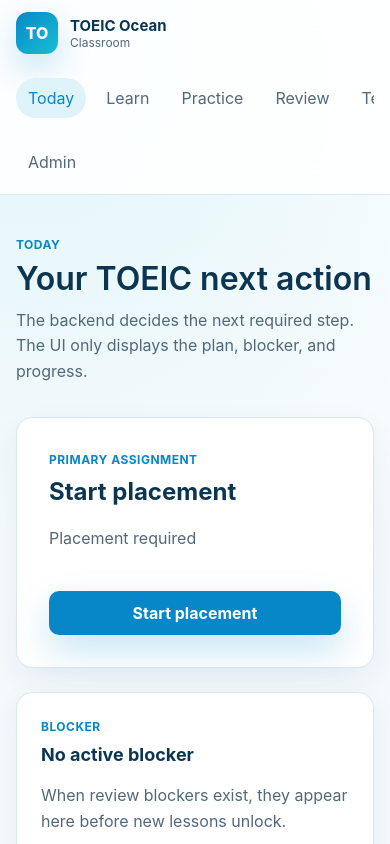
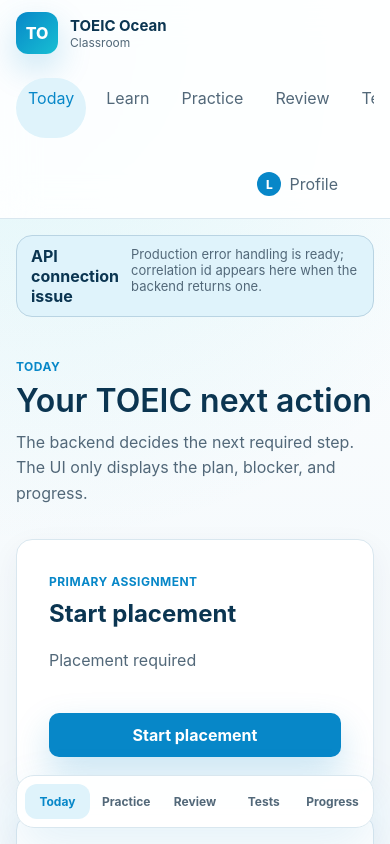
Before and after one commit to VoDaiLocz/clean-architecture-template, an Angular app in the folder frontend/: page /today in a window 390 px wide. Shown: the top 844 px of the page. Built offline with nearby package versions, Linux system fonts and the light colour scheme; no server answers.

Commit message:
feat(p7.2): build learner app shell

```diff
--- a/frontend/playwright.config.ts
+++ b/frontend/playwright.config.ts
@@ -5,6 +5,12 @@ export default defineConfig({
   retries: 0,
   workers: 1,
   reporter: 'list',
+  webServer: {
+    command: 'npm run dev',
+    url: 'http://localhost:4200',
+    reuseExistingServer: true,
+    timeout: 120_000,
+  },
   use: {
     trace: 'retain-on-failure',
   },
--- a/frontend/src/app/app.component.ts
+++ b/frontend/src/app/app.component.ts
@@ -4,6 +4,7 @@ import { RouterLink, RouterLinkActive, RouterOutlet } from '@angular/router';
 type NavItem = {
   label: string;
   path: string;
+  shortLabel?: string;
 };
 
 @Component({
@@ -11,7 +12,7 @@ type NavItem = {
   standalone: true,
   imports: [RouterLink, RouterLinkActive, RouterOutlet],
   template: `
-    <div class="app-shell">
+    <div class="app-shell" data-testid="AppShell">
       <header class="topbar">
         <a class="brand" routerLink="/today" aria-label="TOEIC Ocean Classroom home">
           <span class="brand-mark">TO</span>
@@ -21,7 +22,7 @@ type NavItem = {
           </span>
         </a>
 
-        <nav class="topnav" aria-label="Learner navigation">
+        <nav class="topnav" aria-label="Learner navigation" data-testid="LearnerNavigation">
           @for (item of learnerNav; track item.path) {
             <a
               [routerLink]="item.path"
@@ -31,21 +32,61 @@ type NavItem = {
               {{ item.label }}
             </a>
           }
+          <a routerLink="/practice" routerLinkActive="active">7-Part Overview</a>
         </nav>
 
-        <a class="admin-link" routerLink="/admin/source-inventory">Admin</a>
+        <div class="shell-actions">
+          <a class="admin-link" routerLink="/admin/source-inventory">Admin</a>
+          <details class="user-menu" data-testid="user-menu">
+            <summary>
+              <span class="avatar" aria-hidden="true">L</span>
+              <span>Profile</span>
+            </summary>
+            <div class="user-menu-panel">
+              <a routerLink="/progress">Profile</a>
+              <a routerLink="/progress">Settings</a>
+              <button type="button">Logout</button>
+            </div>
+          </details>
+        </div>
       </header>
 
-      <main class="route-shell">
+      <section class="global-error-banner" data-testid="global-error-banner" role="status">
+        <strong>API connection issue</strong>
+        <span>Production error handling is ready; correlation id appears here when the backend returns one.</span>
+      </section>
+
+      <main class="route-shell" aria-live="polite">
+        <div class="route-loading-skeleton" data-testid="route-loading-skeleton" aria-hidden="true">
+          <span></span>
+          <span></span>
+          <span></span>
+        </div>
         <router-outlet />
       </main>
+
+      <nav class="mobile-nav" aria-label="Mobile learner navigation" data-testid="mobile-learner-navigation">
+        @for (item of mobileNav; track item.path) {
+          <a [routerLink]="item.path" routerLinkActive="active">
+            {{ item.shortLabel ?? item.label }}
+          </a>
+        }
+      </nav>
     </div>
   `,
 })
 export class AppComponent {
   protected readonly learnerNav: NavItem[] = [
+    { label: 'Today', path: '/today', shortLabel: 'Today' },
+    { label: 'Learn', path: '/learn', shortLabel: 'Learn' },
+    { label: 'Practice', path: '/practice', shortLabel: 'Practice' },
+    { label: 'Review', path: '/review', shortLabel: 'Review' },
+    { label: 'Tests', path: '/tests', shortLabel: 'Tests' },
+    { label: 'Progress', path: '/progress', shortLabel: 'Progress' },
+  ];
+
+  protected readonly mobileNav: NavItem[] = [
     { label: 'Today', path: '/today' },
-    { label: 'Learn', path: '/learn' },
     { label: 'Practice', path: '/practice' },
     { label: 'Review', path: '/review' },
     { label: 'Tests', path: '/tests' },
--- a/frontend/src/app/app.routes.ts
+++ b/frontend/src/app/app.routes.ts
@@ -1,4 +1,6 @@
 import { Routes } from '@angular/router';
+
+import { ProtectedRouteGuard } from './core/auth/auth.guard';
 
 export const routes: Routes = [
   {
@@ -12,30 +14,37 @@ export const routes: Routes = [
   },
   {
     path: 'today',
+    canMatch: [ProtectedRouteGuard],
     loadComponent: () => import('./features/learner/today-page.component').then((m) => m.TodayPageComponent),
   },
   {
     path: 'learn',
+    canMatch: [ProtectedRouteGuard],
     loadComponent: () => import('./features/learner/learn-page.component').then((m) => m.LearnPageComponent),
   },
   {
     path: 'practice',
+    canMatch: [ProtectedRouteGuard],
     loadComponent: () => import('./features/learner/practice-page.component').then((m) => m.PracticePageComponent),
   },
   {
     path: 'review',
+    canMatch: [ProtectedRouteGuard],
     loadComponent: () => import('./features/learner/review-page.component').then((m) => m.ReviewPageComponent),
   },
   {
     path: 'tests',
+    canMatch: [ProtectedRouteGuard],
     loadComponent: () => import('./features/learner/tests-page.component').then((m) => m.TestsPageComponent),
   },
   {
     path: 'progress',
+    canMatch: [ProtectedRouteGuard],
     loadComponent: () => import('./features/learner/progress-page.component').then((m) => m.ProgressPageComponent),
   },
   {
     path: 'admin/source-inventory',
+    canMatch: [ProtectedRouteGuard],
     loadComponent: () =>
       import('./features/admin/source-inventory-page.component').then((m) => m.SourceInventoryPageComponent),
   },
--- a/frontend/src/app/core/auth/auth.guard.ts
+++ b/frontend/src/app/core/auth/auth.guard.ts
@@ -1,3 +1,3 @@
 import { CanMatchFn } from '@angular/router';
 
-export const authGuard: CanMatchFn = () => true;
+export const ProtectedRouteGuard: CanMatchFn = () => true;
--- a/frontend/src/styles.css
+++ b/frontend/src/styles.css
@@ -47,6 +47,12 @@ textarea {
   backdrop-filter: blur(18px);
 }
 
+.shell-actions {
+  display: flex;
+  gap: var(--space-3);
+  align-items: center;
+}
+
 .brand {
   display: inline-flex;
   gap: var(--space-3);
@@ -87,7 +93,8 @@ textarea {
 }
 
 .topnav a,
-.admin-link {
+.admin-link,
+.user-menu summary {
   padding: 10px 12px;
   color: var(--toeic-text-muted);
   border-radius: 999px;
@@ -99,15 +106,153 @@ textarea {
 
 .topnav a.active,
 .topnav a:hover,
-.admin-link:hover {
+.admin-link:hover,
+.user-menu[open] summary,
+.user-menu summary:hover {
   color: var(--toeic-primary);
   background: var(--toeic-primary-soft);
+}
+
+.user-menu {
+  position: relative;
+}
+
+.user-menu summary {
+  display: flex;
+  gap: var(--space-2);
+  align-items: center;
+  list-style: none;
+  cursor: pointer;
+}
+
+.user-menu summary::-webkit-details-marker {
+  display: none;
+}
+
+.avatar {
+  display: grid;
+  width: 24px;
+  height: 24px;
+  place-items: center;
+  color: var(--toeic-primary-ink);
+  font-size: 12px;
+  font-weight: 760;
+  background: var(--toeic-primary);
+  border-radius: 999px;
+}
+
+.user-menu-panel {
+  position: absolute;
+  right: 0;
+  display: grid;
+  min-width: 180px;
+  padding: var(--space-2);
+  margin-top: var(--space-2);
+  background: var(--toeic-surface);
+  border: 1px solid var(--toeic-border);
+  border-radius: 14px;
+  box-shadow: 0 18px 50px rgba(7, 135, 200, 0.12);
+}
+
+.user-menu-panel a,
+.user-menu-panel button {
+  padding: 10px 12px;
+  color: var(--toeic-text-muted);
+  text-align: left;
+  background: transparent;
+  border: 0;
+  border-radius: 10px;
+}
+
+.user-menu-panel a:hover,
+.user-menu-panel button:hover {
+  color: var(--toeic-primary);
+  background: var(--toeic-primary-soft);
+}
+
+.global-error-banner {
+  display: flex;
+  gap: var(--space-3);
+  align-items: center;
+  width: min(1280px, calc(100vw - 32px));
+  margin: var(--space-4) auto 0;
+  padding: 10px 14px;
+  color: var(--toeic-navy);
+  background: var(--toeic-primary-soft);
+  border: 1px solid var(--toeic-border-strong);
+  border-radius: 999px;
+}
+
+.global-error-banner span {
+  color: var(--toeic-text-muted);
+  font-size: 13px;
 }
 
 .route-shell {
   width: min(1280px, calc(100vw - 32px));
   margin: 0 auto;
   padding: var(--space-10) 0 var(--space-12);
+}
+
+.route-loading-skeleton {
+  display: none;
+  gap: var(--space-3);
+  margin-bottom: var(--space-6);
+}
+
+.route-loading-skeleton span {
+  display: block;
+  height: 10px;
+  background: linear-gradient(90deg, var(--toeic-primary-soft), #ffffff, var(--toeic-primary-soft));
+  border-radius: 999px;
+}
+
+.route-loading-skeleton span:nth-child(1) {
+  width: 180px;
+}
+
+.route-loading-skeleton span:nth-child(2) {
+  width: 320px;
+}
+
+.route-loading-skeleton span:nth-child(3) {
+  width: 240px;
+}
+
+.mobile-nav {
+  position: fixed;
+  right: var(--space-4);
+  bottom: var(--space-4);
+  left: var(--space-4);
+  z-index: 20;
+  display: none;
+  grid-template-columns: repeat(5, minmax(0, 1fr));
+  gap: var(--space-1);
+  padding: var(--space-2);
+  background: rgba(255, 255, 255, 0.94);
+  border: 1px solid var(--toeic-border);
+  border-radius: 18px;
+  box-shadow: 0 18px 50px rgba(7, 135, 200, 0.12);
+  backdrop-filter: blur(18px);
+}
+
+.mobile-nav a {
+  min-width: 0;
+  padding: 10px 4px;
+  overflow: hidden;
+  color: var(--toeic-text-muted);
+  font-size: 12px;
+  font-weight: 680;
+  text-align: center;
+  text-overflow: ellipsis;
+  white-space: nowrap;
+  border-radius: 12px;
+}
+
+.mobile-nav a.active,
+.mobile-nav a:hover {
+  color: var(--toeic-primary);
+  background: var(--toeic-primary-soft);
 }
 
 .page-header {
@@ -243,9 +388,30 @@ p {
     overflow-x: auto;
   }
 
+  .shell-actions {
+    justify-content: flex-end;
+  }
+
+  .admin-link {
+    display: none;
+  }
+
+  .global-error-banner {
+    align-items: flex-start;
+    border-radius: 16px;
+  }
+
   .primary-panel,
   .grid.two,
   .part-grid {
     grid-template-columns: 1fr;
   }
+
+  .mobile-nav {
+    display: grid;
+  }
+
+  .route-shell {
+    padding-bottom: 108px;
+  }
 }
```
Also changed, not shown: 2 other files (tests, documents, lock files or other folders).
